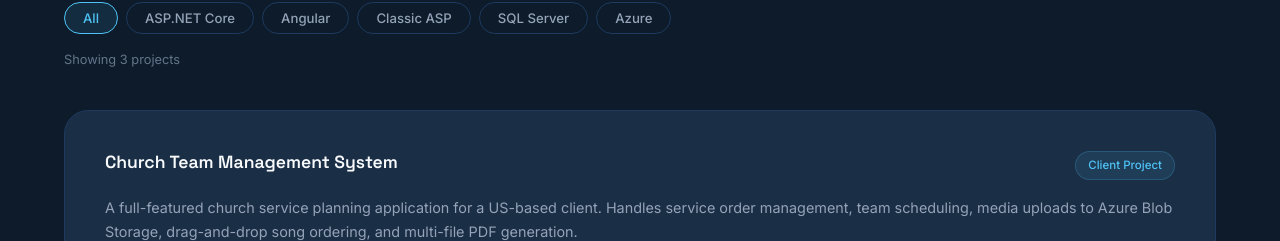
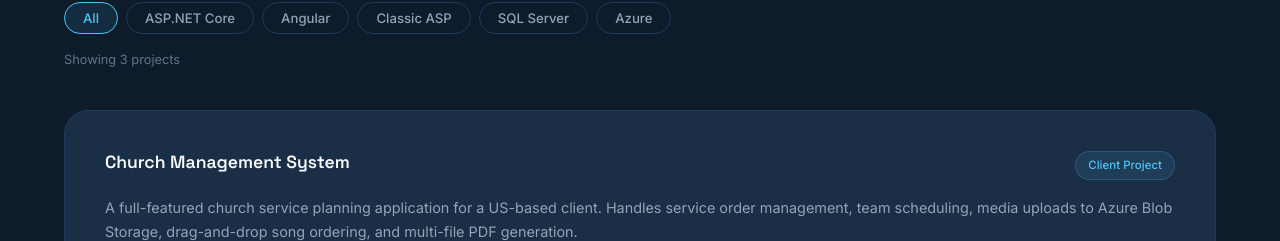
Before and after one commit to vishalrawat4873/angular-portfolio, an Angular app: page / in a window 1280 px wide. Shown: the part 3843-4084 px from the top of the page. Built offline with nearby package versions, Linux system fonts and the light colour scheme.

Commit message:
fix: update project title from 'Church Team Management System' to 'Church Management System'

```diff
--- a/src/app/features/home/home.ts
+++ b/src/app/features/home/home.ts
@@ -89,7 +89,7 @@ export class Home implements OnInit, OnDestroy {
 
   allProjects = [
     {
-      title: 'Church Team Management System',
+      title: 'Church Management System',
       category: 'Client Project',
       categoryClass: 'badge--client',
       description: 'A full-featured church service planning application for a US-based client. Handles service order management, team scheduling, media uploads to Azure Blob Storage, drag-and-drop song ordering, and multi-file PDF generation.',
--- a/src/app/features/projects/projects.ts
+++ b/src/app/features/projects/projects.ts
@@ -43,7 +43,7 @@ export class Projects {
   // ── Projects data ────────────────────────────────────
   allProjects: Project[] = [
     {
-      title: 'Church Team Management System',
+      title: 'Church Management System',
       category: 'Client Project',
       categoryClass: 'badge--client',
       description:
```
